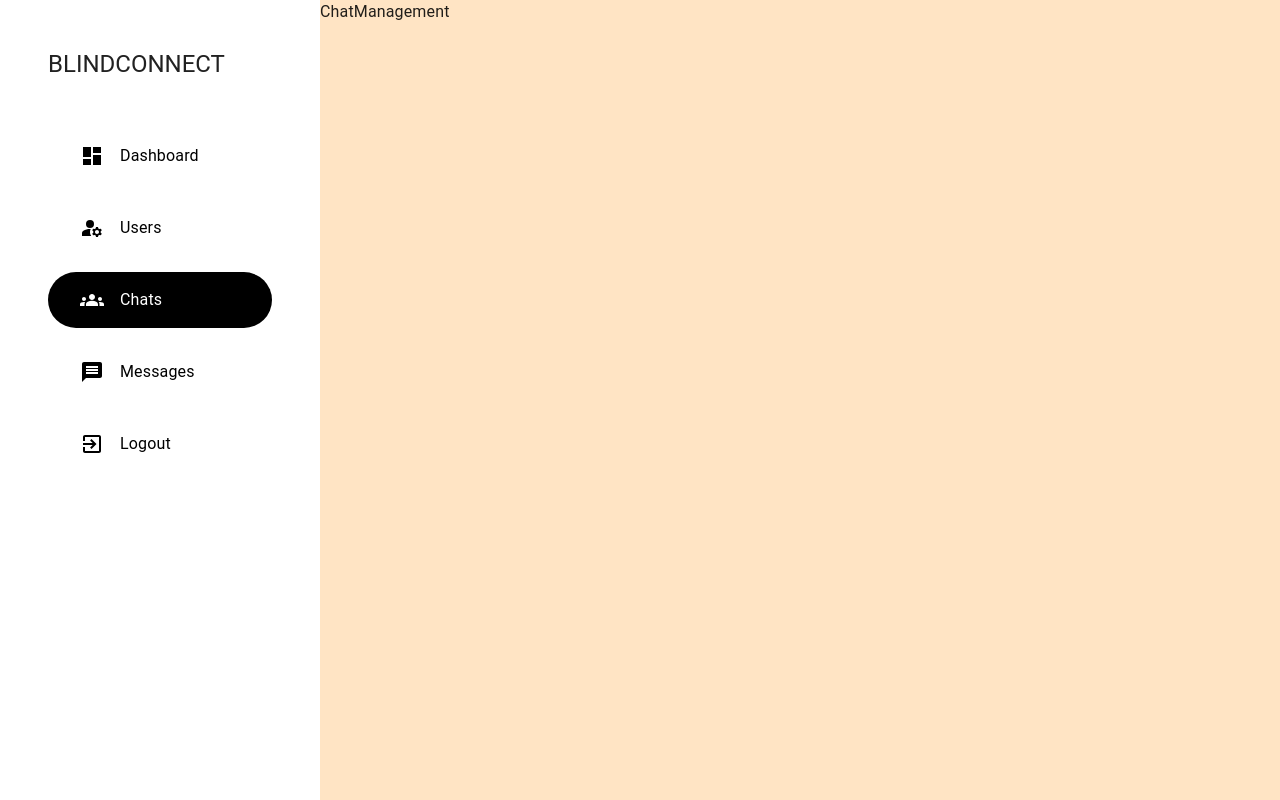
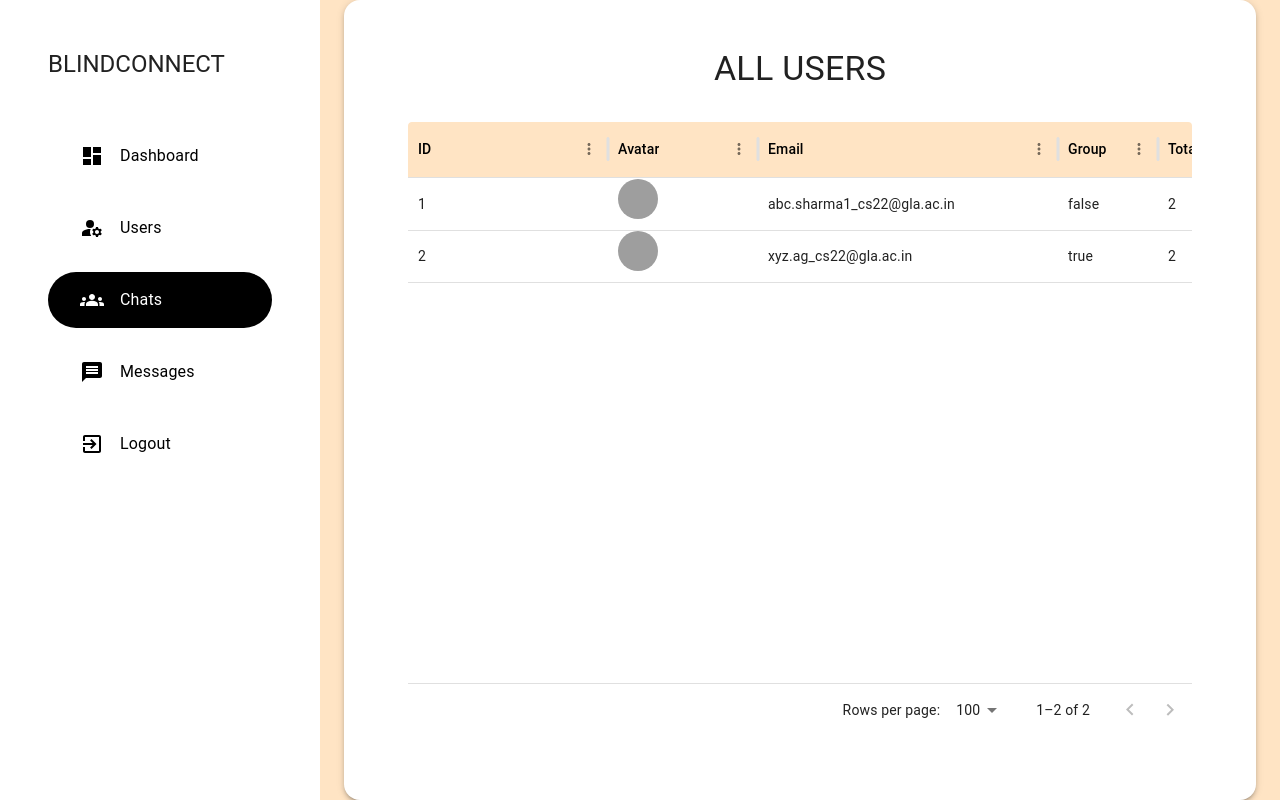
Before and after one commit to ansh0712jul/blindConnect, a React (Vite) app in the folder frontend/: page /admin/chats in a window 1280 px wide. Built offline with nearby package versions, Linux system fonts and the light colour scheme; grey boxes are pictures that could not be loaded.

Commit message:
add admin access to users and chat info

```diff
--- a/frontend/src/components/shared/AvtarCard.jsx
+++ b/frontend/src/components/shared/AvtarCard.jsx
@@ -1,6 +1,6 @@
 import React from 'react'
 import {Avatar, AvatarGroup, Box, Stack} from "@mui/material"
-import { transformImage } from '../../lib/features'
+
 
 const AvtarCard = ({avatar=[], max=4}) => {
   return <Stack direction={"row"} spacing={0.5}>
--- /dev/null
+++ b/frontend/src/components/shared/Table.jsx
@@ -0,0 +1,56 @@
+import { Container, Paper, Typography } from '@mui/material'
+import { DataGrid } from '@mui/x-data-grid';
+import React from 'react'
+
+
+
+const Table = ({ rows, columns, heading, rowHeight = 52 }) => {
+    return (
+      <Container
+        sx={{
+          height: "100vh",
+        }}
+      >
+        <Paper
+          elevation={3}
+          sx={{
+            padding: "1rem 4rem",
+            borderRadius: "1rem",
+            margin: "auto",
+            width: "100%",
+            overflow: "hidden",
+            height: "100%",
+
+          }}
+        >
+          <Typography
+            textAlign={"center"}
+            variant="h4"
+            sx={{
+              margin: "2rem",
+              textTransform: "uppercase",
+            }}
+          >
+            {heading}
+          </Typography>
+          <DataGrid
+            rows={rows}
+            columns={columns}
+            rowHeight={rowHeight}
+            style={{
+              height: "80%",
+            }}
+            sx={{
+              border: "none",
+              ".table-header": {
+                bgcolor: "#FFE4C4",
+                color: "black",
+              },
+            }}
+          />
+        </Paper>
+      </Container>
+    );
+  };
+
+export default Table
--- a/frontend/src/constants/sample.js
+++ b/frontend/src/constants/sample.js
@@ -336,7 +336,7 @@ export const sampleChats = [
   export const dashboardData = {
     users: [
       {
-          name: "anonymous user",
+          email: "xyz@gla.ac.in",
         avatar: "https://www.w3schools.com/howto/img_avatar.png",
         _id: "1",
         username: "john_doe",
@@ -344,45 +344,43 @@ export const sampleChats = [
         groups: 5,
       },
       {
-        name: "anonymous user",
+        email: "abc.sharma1_cs22@gla.ac.in",
         avatar: "https://www.w3schools.com/howto/img_avatar.png",
         _id: "2",
-        username: "john_boi",
+        username: "anonymous",
         friends: 20,
         groups: 25,
       },
     ],
 
-    chats: [
+   chats: [
       {
-        name: "LabadBass Group",
+       email: "abc.sharma1_cs22@gla.ac.in",
         avatar: ["https://www.w3schools.com/howto/img_avatar.png"],
         _id: "1",
         groupChat: false,
         members: [
-          { _id: "1", avatar: "https://www.w3schools.com/howto/img_avatar.png" },
-          { _id: "2", avatar: "https://www.w3schools.com/howto/img_avatar.png" },
+          { _id: "1", email: "abc.sharma1_cs22@gla.ac.in" },
+          { _id: "2", email: "xyz.ag_cs22@gla.ac.in" },
         ],
         totalMembers: 2,
         totalMessages: 20,
         creator: {
-            name: "anonymous user",
           avatar: "https://www.w3schools.com/howto/img_avatar.png",
         },
       },
       {
-        name: "L*Da Luston Group",
+        email: "xyz.ag_cs22@gla.ac.in",
         avatar: ["https://www.w3schools.com/howto/img_avatar.png"],
         _id: "2",
         groupChat: true,
         members: [
-          { _id: "1", avatar: "https://www.w3schools.com/howto/img_avatar.png" },
-          { _id: "2", avatar: "https://www.w3schools.com/howto/img_avatar.png" },
+          { _id: "1", email: "abc.sharma1_cs22@gla.ac.in" },
+          { _id: "2", email: "xyz.ag_cs22@gla.ac.in" },
         ],
         totalMembers: 2,
         totalMessages: 20,
         creator: {
-            name: "anonymous user",
           avatar: "https://www.w3schools.com/howto/img_avatar.png",
         },
       },
--- a/frontend/src/lib/features.js
+++ b/frontend/src/lib/features.js
@@ -13,7 +13,7 @@ const fileformat = (url="") =>{
 
 }
 
-const transformImage=(url="",width=100)=>{}
+
 
 const getLast7Days = () => {
     const currentDate = moment();
@@ -30,4 +30,4 @@ const getLast7Days = () => {
     return last7Days;
   };
 
-export { fileformat, transformImage , getLast7Days }
+export { fileformat,  getLast7Days }
--- a/frontend/src/pages/admin/ChatManagement.jsx
+++ b/frontend/src/pages/admin/ChatManagement.jsx
@@ -1,10 +1,78 @@
-import React from 'react'
+import React, { useEffect, useState } from 'react'
 import AdminLayout from '../../components/layout/AdminLayout'
+import Table from '../../components/shared/Table'
+import {dashboardData} from "../../constants/sample"
+import AvtarCard from "../../components/shared/AvtarCard"
 
+import { Avatar, Stack } from '@mui/material'
+
+
+const columns = [
+    {
+      field: "id",
+      headerName: "ID",
+      headerClassName: "table-header",
+      width: 200,
+    },
+    {
+        field: "avatar",
+        headerName: "Avatar",
+        headerClassName: "table-header",
+        width: 150,
+        renderCell: (params) => (
+          <Avatar alt={params.row.name} src={params.row.avatar} />
+        ),
+      },
+
+    {
+      field: "email",
+      headerName: "Email",
+      headerClassName: "table-header",
+      width: 300,
+    },
+
+    {
+      field: "groupChat",
+      headerName: "Group",
+      headerClassName: "table-header",
+      width: 100,
+    },
+    {
+      field: "totalMembers",
+      headerName: "Total Members",
+      headerClassName: "table-header",
+      width: 120,
+    },
+
+    {
+      field: "totalMessages",
+      headerName: "Total Messages",
+      headerClassName: "table-header",
+      width: 120,
+    },
+    {
+      field: "creator",
+      headerName: "Created By",
+      headerClassName: "table-header",
+      width: 250,
+      renderCell: (params) => (
+        <Stack direction="row" alignItems="center" spacing={"1rem"}>
+          <Avatar alt={params.row.creator.name} src={params.row.creator.avatar} />
+          <span>{params.row.email}</span>
+        </Stack>
+      ),
+    },
+  ];
 const ChatManagement = () => {
+    const [rows, setRows]=useState([])
+    useEffect(()=>{
+        setRows(dashboardData.chats.map((i) =>({...i,id:i._id,avatar:i.avatar})))
+
+    },[])
   return <AdminLayout>
-    <div>ChatManagement</div>
+    <Table heading={"all users"} columns={columns} rows={rows}/>
   </AdminLayout>
 }
 
+
 export default ChatManagement
--- a/frontend/src/pages/admin/UserManagement.jsx
+++ b/frontend/src/pages/admin/UserManagement.jsx
@@ -1,9 +1,57 @@
-import React from 'react'
+import React, { useEffect, useState } from 'react'
 import AdminLayout from '../../components/layout/AdminLayout'
+import Table from '../../components/shared/Table'
+import {dashboardData} from "../../constants/sample"
 
+import { Avatar } from '@mui/material'
+
+const columns=[{
+    field: "id",
+    headerName: "ID",
+    headerClassName: "table-header",
+    width: 200,
+  },
+  {
+    field: "avatar",
+    headerName: "Avatar",
+    headerClassName: "table-header",
+    width: 150,
+    renderCell: (params) => (
+      <Avatar alt={params.row.name} src={params.row.avatar} />
+    ),
+  },
+  {
+    field: "email",
+    headerName: "Email",
+    headerClassName: "table-header",
+    width: 200,
+  },
+  {
+    field: "username",
+    headerName: "Username",
+    headerClassName: "table-header",
+    width: 200,
+  },
+  {
+    field: "friends",
+    headerName: "Friends",
+    headerClassName: "table-header",
+    width: 150,
+  },
+  {
+    field: "groups",
+    headerName: "Groups",
+    headerClassName: "table-header",
+    width: 200,
+  },
+]
 const UserManagement = () => {
+    const [rows, setRows]=useState([])
+    useEffect(()=>{
+        setRows(dashboardData.users.map((i) =>({...i,id:i._id,avatar:i.avatar})))
+    },[])
   return <AdminLayout>
-    <div>UserManagement</div>
+    <Table heading={"all users"} columns={columns} rows={rows}/>
   </AdminLayout>
 }
 
```
